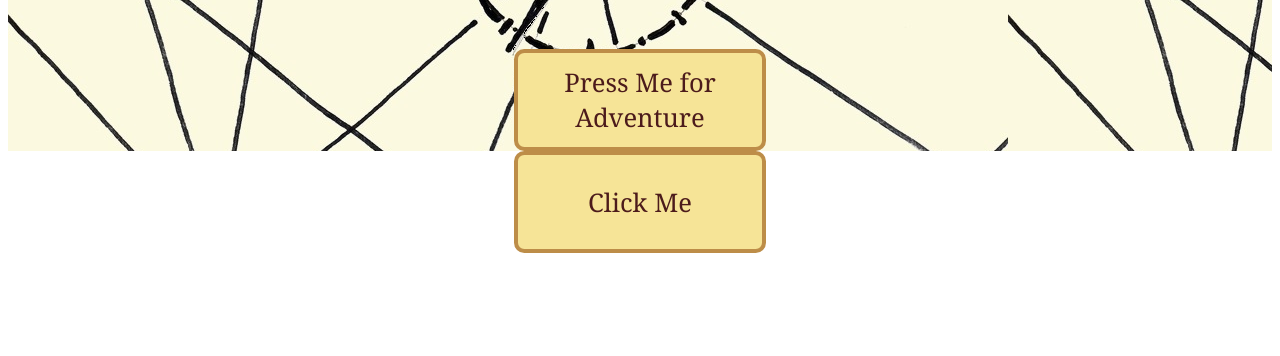
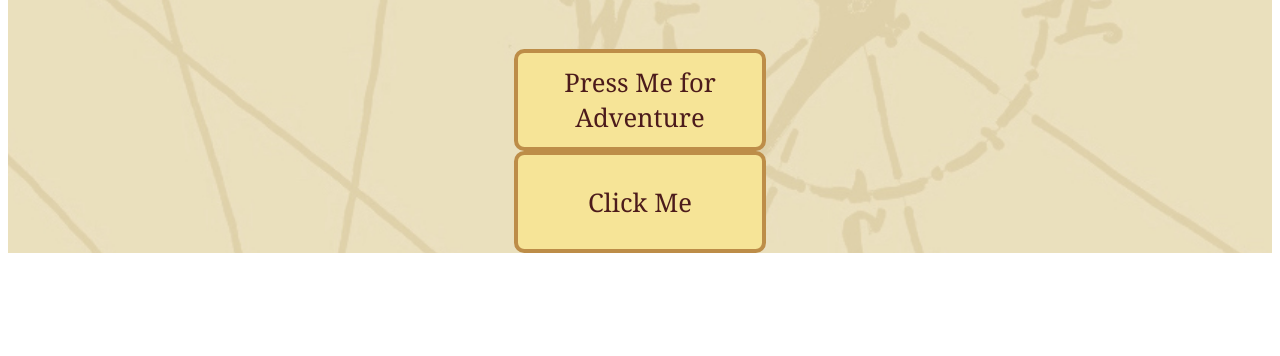
Before and after one commit to fungusamongus/Out2Eat, a website: page app/index.html in a window 1280 px wide. Shown: the part 444-800 px from the top of the page. Drawn offline with nearby package versions, Linux system fonts and the light colour scheme; some packages are replaced by stand-ins of ours; files whose address does not match are found by name.

Commit message:
set background

```diff
--- a/app/Out2Eat/views/home.html
+++ b/app/Out2Eat/views/home.html
@@ -16,7 +16,5 @@
 	<div ng-click="home.findFood()" class="button-box">
 		<button >Press Me for Adventure</button>
 	</div>
-
+	<button ng-click="home.findFood()">Click Me</button>
 </div>
-
-<button ng-click="home.findFood()">Click Me</button>
--- a/app/Out2Eat/views/home.less
+++ b/app/Out2Eat/views/home.less
@@ -2,7 +2,11 @@
 	//background-color: #fcfae1;
 }
 .container{
-	background-image: url('../Images/TransparentChart2.jpg');
+	width: 100%;
+	height: 200%;
+	background-image: url('../Images/TransparentChart2b.jpg');
+	background-repeat: no-repeat;
+	background-size: cover;
 }
 
 
```
Also changed, not shown: app/Images/TransparentChart2 copy.jpg (deleted), app/Images/TransparentChart2b.jpg (added), app/styles/main.css, 1 other file.
